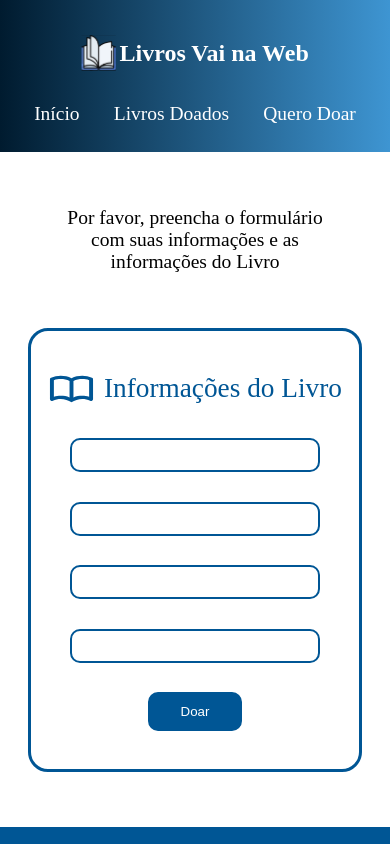
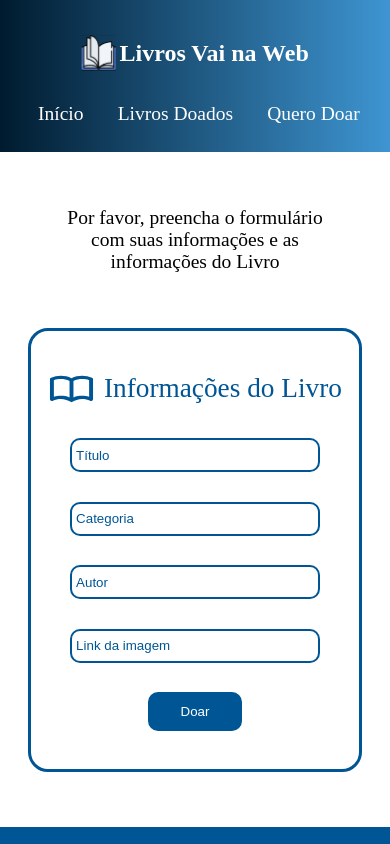
Before and after one commit to robertapdm/livros-vnw, a React (Vite) app in the folder desafio-livros-vnw/: page /querodoar in a window 390 px wide. Shown: the top 844 px of the page. Built offline with nearby package versions, Linux system fonts and the light colour scheme.

Commit message:
adjusting responsive layout

```diff
--- a/desafio-livros-vnw/src/components/Footer/footer.module.scss
+++ b/desafio-livros-vnw/src/components/Footer/footer.module.scss
@@ -1,7 +1,6 @@
 .container{
     width: 100vw;
     height: 10vh;
-//    margin-top: 10vw;
     color: #FFFFFF;
     font-weight: 700;
     .contact{
@@ -33,9 +32,11 @@
 /*Responsivo*/
 @media (max-width:500px) {
     .container{
+        width: 100%;
         height: 25vh;
         margin-top: 0;
         .contact{
+            width: 100%;
             height: 15vh;
             flex-direction: column;
             justify-content: space-evenly;
@@ -46,6 +47,7 @@
             }
         }
         .copyright{
+            width: 100%;
             height: 10vh;
             padding: 2vw;
             display: flex;
--- a/desafio-livros-vnw/src/components/Header/header.module.scss
+++ b/desafio-livros-vnw/src/components/Header/header.module.scss
@@ -51,6 +51,10 @@ header{
         margin: 0.5vw 0;
         text-align: center;
         outline: 0;
+        ::placeholder{
+            color: #FFFFFF;
+            opacity: 1;
+        }
     }
     .btn{
         background-color: transparent;
@@ -73,12 +77,12 @@ header{
 ::-moz-placeholder{
     color: #FFFFFF;
     opacity: 0.5;
-
 }
 
 /*Responsivo*/
 @media (max-width: 500px) {
     header{
+        width: 100%;
         height:18vh;
         flex-direction: column;
         justify-content: space-evenly;
@@ -92,7 +96,7 @@ header{
         }
     }
     .navigation{
-        width: 100vw;
+        width: 100%;
         height: 1vh;
         justify-content: space-evenly;
         ul{
--- a/desafio-livros-vnw/src/pages/inicio/inicio.module.scss
+++ b/desafio-livros-vnw/src/pages/inicio/inicio.module.scss
@@ -55,6 +55,7 @@ main{
 /*Responsivo*/
 @media (max-width:500px) {
     main{
+        width: 100%;
         height: 200vh;
         .hero{
             height: 45vh;
@@ -64,6 +65,7 @@ main{
         }
     }
     .infos{
+        width: 100%;
         height: 69vh;
         margin-top: 15vw;
         .subtitle{
--- a/desafio-livros-vnw/src/pages/livrosDoados/livrosDoados.module.scss
+++ b/desafio-livros-vnw/src/pages/livrosDoados/livrosDoados.module.scss
@@ -33,6 +33,7 @@
 /*Responsividade*/
 @media (max-width:500px) {
     .container{
+        width: 100%;
         height: 340vh;
         .cards{
             width: 80vw;
--- a/desafio-livros-vnw/src/pages/queroDoar/queroDoar.module.scss
+++ b/desafio-livros-vnw/src/pages/queroDoar/queroDoar.module.scss
@@ -21,9 +21,17 @@
         input{
             width: 100%;
             height: 2vw;
+            color: #005695;
+            background-color: #FFFFFF;
+            padding: 1vw;
             border: 2px solid #005695;
+            border-radius: 10px;
             outline: none;
-            border-radius: 10px;
+        }
+        input::placeholder{
+            color: #005695;
+
+            opacity: 1;
         }
         .btn{
             width: 30%;
@@ -34,6 +42,22 @@
             outline: none;
             border-radius: 10px;        }
     }
+}
+::-webkit-input-placeholder{
+    color: #005695;
+    opacity: 1;
+}
+:-ms-input-placeholder{
+    color: #005695;
+    opacity: 1;
+}
+:-moz-placeholder{
+    color: #005695;
+    opacity: 1;
+}
+::-moz-placeholder{
+    color: #005695;
+    opacity: 1;
 }
 .titleForm{
     width: 100%;
@@ -50,7 +74,7 @@
 /*Responsivo*/
 @media (max-width: 500px) {
 .container{
-    width: 100vw;
+    width: 100%;
     height: 80vh;
     .info{
         max-width: 70vw;
```
